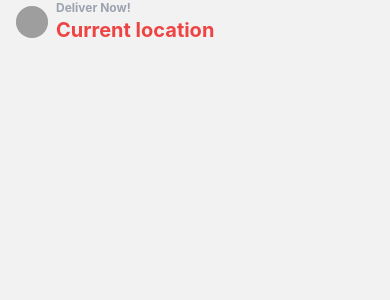
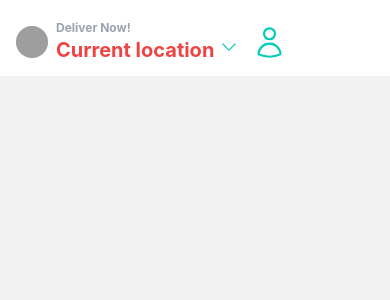
Before and after one commit to IMNOTXS/deliveroo-clone, a React Native app: screen /Home in a window 390 px wide. Shown: the top 300 px of the page. Built offline with nearby package versions, Linux system fonts and the light colour scheme; grey boxes are pictures that could not be loaded.

Commit message:
added hero icons

```diff
--- a/package.json
+++ b/package.json
@@ -16,6 +16,8 @@
     "nativewind": "^2.0.11",
     "react": "18.1.0",
     "react-native": "0.70.5",
+    "react-native-heroicons": "^3.2.0",
+    "react-native-svg": "^13.7.0",
     "tailwindcss-react-native": "^1.7.10"
   },
   "devDependencies": {
--- a/screens/HomeScreen.jsx
+++ b/screens/HomeScreen.jsx
@@ -1,6 +1,12 @@
 import { View, Text, SafeAreaView, Image } from 'react-native'
 import React, { useLayoutEffect } from 'react'
 import { useNavigation } from '@react-navigation/native'
+import {
+  UserIcon,
+  SearchIcon,
+  AdjustmentsIcon,
+  ChevronDownIcon,
+}from "react-native-heroicons/outline"
 
 const HomeScreen = () => {
   const navigation = useNavigation();
@@ -12,7 +18,7 @@
   },[])
 
   return (
-    <SafeAreaView>
+    <SafeAreaView className='bg-white pt-5'>
       <Text className="text-red-500">
         <View className="flex-row pb-3 items-center mx-4 space-x-2">
           <Image
@@ -22,12 +28,13 @@
             className="h-7 w-7 bg-gray-300 p-4 rounded-full"
           />
 
-          <View>
+          <View className='flex-1'>
             <Text className="font-bold text-gray-400 text-xs">
               Deliver Now!</Text>
             <Text className="font-bold text-xl">
-              Current location</Text>
+              Current location <ChevronDownIcon size={20} color="#00CCBB"/> </Text>
           </View>
+          <UserIcon size={35} color="#00CCBB" />
         </View>
       </Text>
     </SafeAreaView>
```
Also changed, not shown: 1 other file (tests, documents, lock files or other folders).
